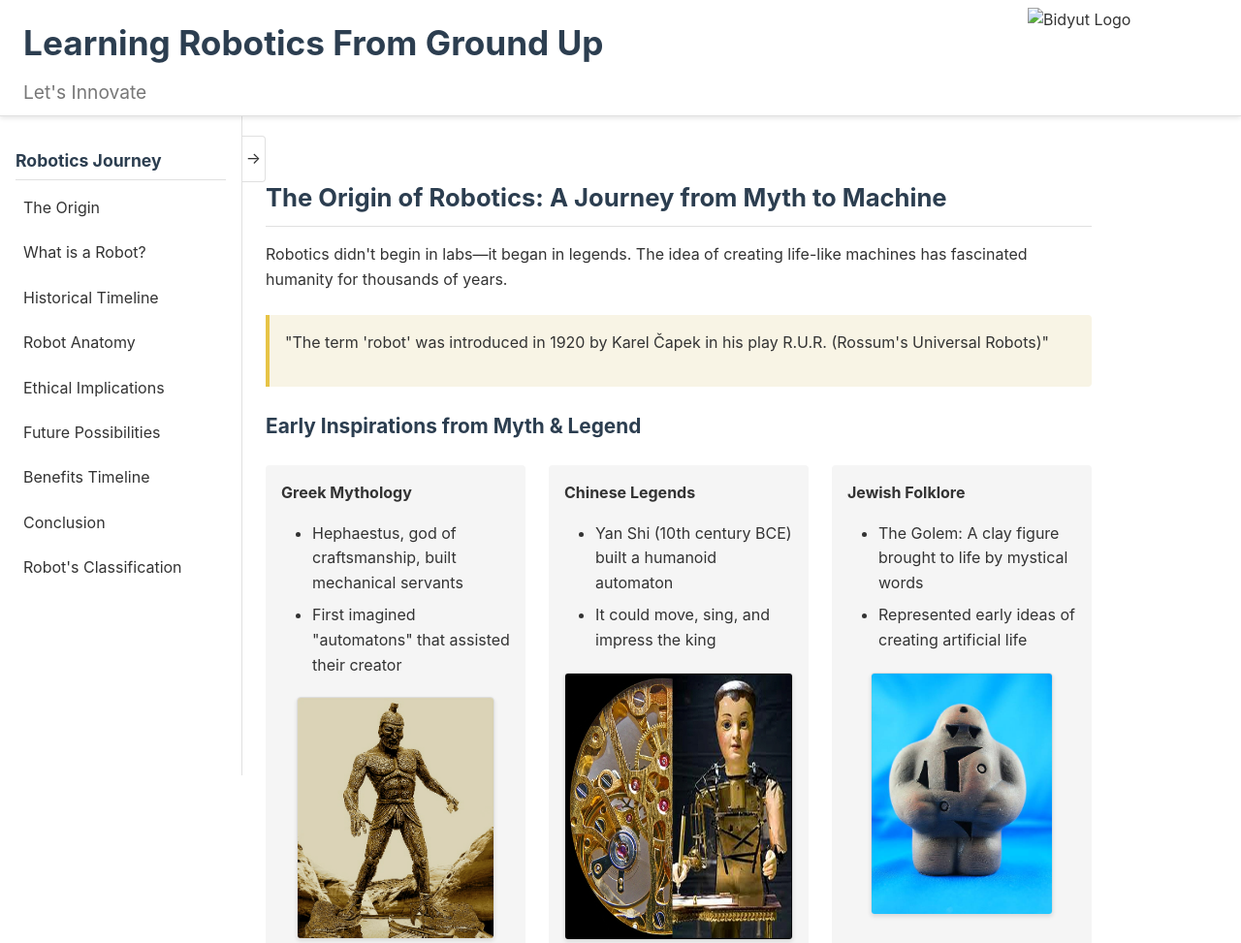
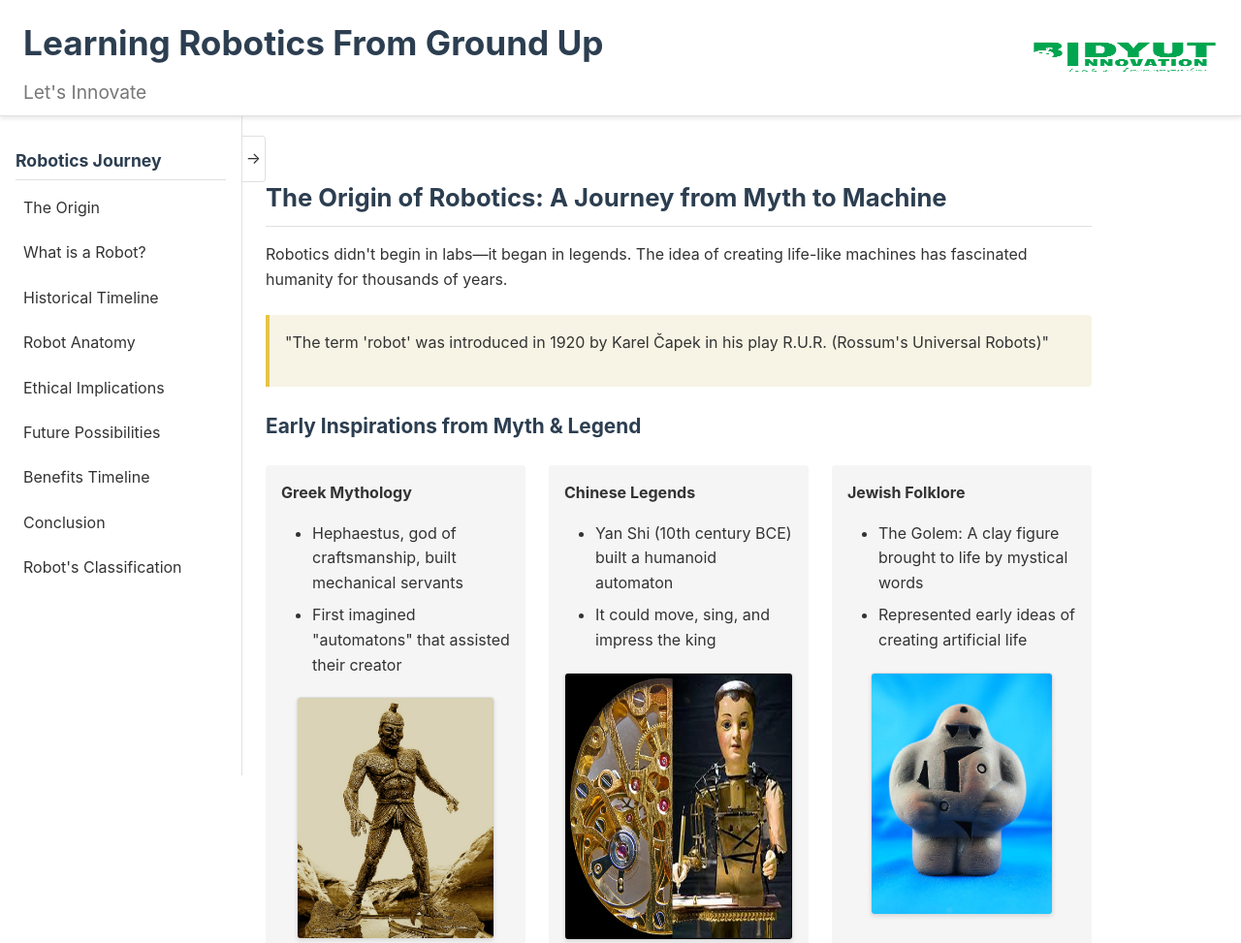
Before and after one commit to Arjav14/Introduction-to-Robotics, a plain HTML site: page index.html in a window 1280 px wide. Shown: the top 973 px of the page at 97% size. Drawn offline with Linux system fonts and the light colour scheme.

Commit message:
Update index.html

```diff
--- a/index.html
+++ b/index.html
@@ -10,7 +10,7 @@
     <header>
         <h1>Learning Robotics From Ground Up</h1>
         <p class="subtitle">Let's Innovate</p>
-        <img src="Certificate.jpg" alt="Bidyut Logo"
+        <img src="Certificate.png" alt="Bidyut Logo"
         style="position: absolute; right: 20px; top: 8px; height: 110px; width: 200px; object-fit: fill;">
     </header>
 
```
